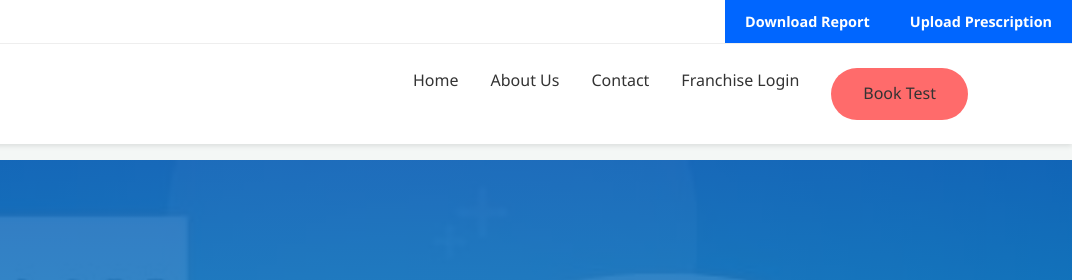
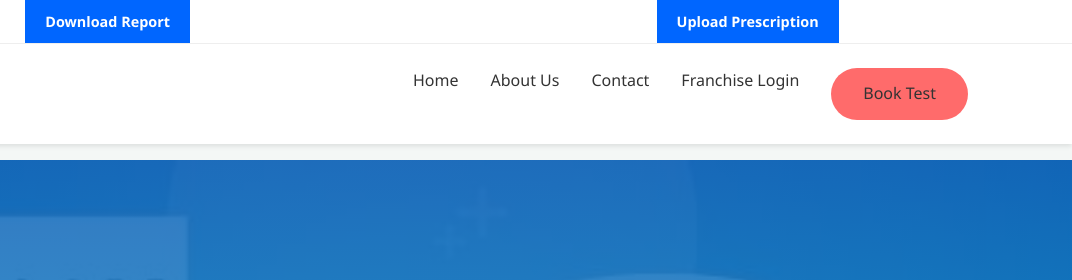
Before and after one commit to maxpathlab60/maxpathlab, a plain HTML site: page index.html in a window 1280 px wide. Shown: the top 280 px of the page, 208-1280 px from the left. Drawn offline with Linux system fonts and the light colour scheme.

Commit message:
csss
add

```diff
--- a/style.css
+++ b/style.css
@@ -24,7 +24,7 @@ body {
 /* Top Bar */
 .top-bar {
     display: flex;
-    justify-content: flex-end;
+    justify-content:space-around;
     background-color: #fff;
     border-bottom: 1px solid #eee;
 }
--- a/upload-prescription.css
+++ b/upload-prescription.css
@@ -214,7 +214,7 @@
 /* Top Bar Styles (to be included in style.css, but referencing here for context) */
 .top-bar {
     display: flex;
-    /* justify-content: flex-end; */
+    justify-content:space-around;
     background-color: #fff;
 }
 
@@ -235,6 +235,13 @@
     background-color: #ff3366;
 }
 
+@media (max-width: 768px) {
+    .top-bar {
+        justify-content: center;
+        gap: 1rem;
+    }
+}
+
 /* Responsive adjustments */
 @media (max-width: 768px) {
     .hero-left {
```
